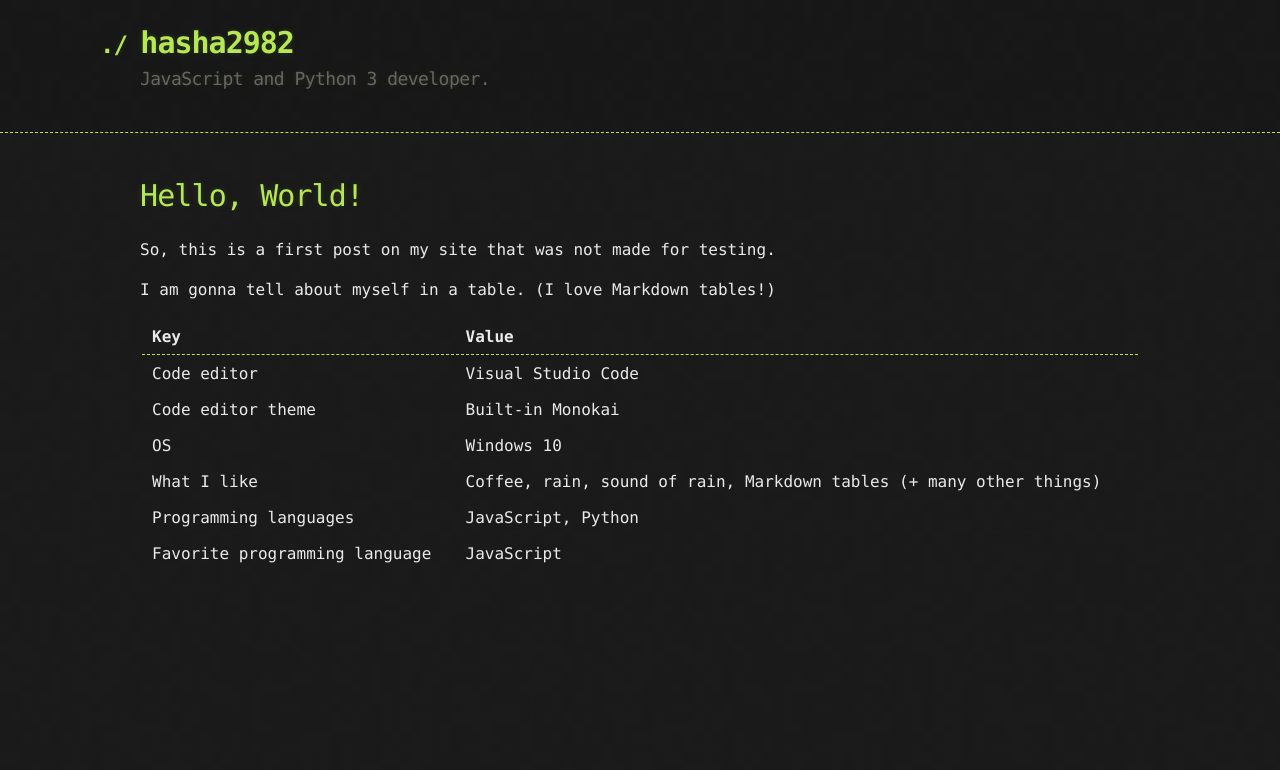
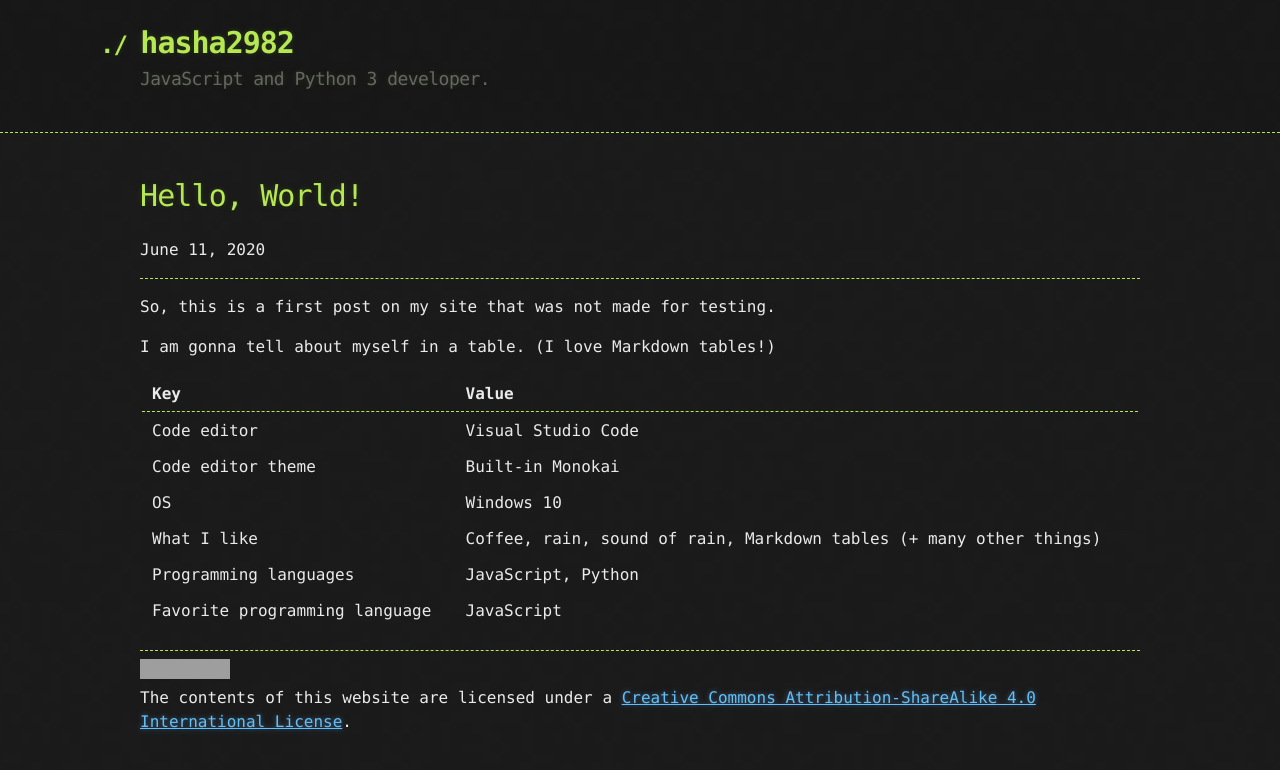
Before and after one commit to hasha2982/hasha2982.github.io, a Jekyll site: the page built from _posts/2020-06-11-hello-world.md, in a window 1280 px wide. Shown: the top 770 px of the page. Built offline with Jekyll 4.4.1, drawn with Linux system fonts in a browser that asks for light colours; grey boxes are pictures that could not be loaded.

Commit message:
License + new post

```diff
--- a/_config.yml
+++ b/_config.yml
@@ -3,6 +3,8 @@ email: hashadev@yandex.ru
 description: JavaScript and Python 3 developer.
 github_username: hasha2982
 
+#rooturl: http://localhost:4000/
+
 theme: jekyll-theme-hacker
 
 plugins:
--- a/_layouts/default.html
+++ b/_layouts/default.html
@@ -23,6 +23,8 @@
     <div class="container">
       <section id="main_content">
         {{ content }}
+        <hr>
+        <a rel="license" href="http://creativecommons.org/licenses/by-sa/4.0/"><img alt="Creative Commons License" style="border-width:0" src="https://i.creativecommons.org/l/by-sa/4.0/88x31.png" /></a><br />The contents of this website are licensed under a <a rel="license" href="http://creativecommons.org/licenses/by-sa/4.0/">Creative Commons Attribution-ShareAlike 4.0 International License</a>.
       </section>
     </div>
 
--- a/_layouts/post.html
+++ b/_layouts/post.html
@@ -23,7 +23,11 @@
     <div class="container">
       <section id="main_content">
         <h1>{{ page.title }}</h1>
+        <p>{{ page.date | date: "%B %d, %Y" }}</p>
+        <hr>
         {{ content }}
+        <hr>
+        <a rel="license" href="http://creativecommons.org/licenses/by-sa/4.0/"><img alt="Creative Commons License" style="border-width:0" src="https://i.creativecommons.org/l/by-sa/4.0/88x31.png" /></a><br />The contents of this website are licensed under a <a rel="license" href="http://creativecommons.org/licenses/by-sa/4.0/">Creative Commons Attribution-ShareAlike 4.0 International License</a>.
       </section>
     </div>
 
```
Also changed, not shown: _posts/2020-06-14-license-update.md (added, +12 -0 lines), _posts/2020-06-11-hello-world.md (renamed from _posts/2020-05-07-hello-world.md), license.md (added).
